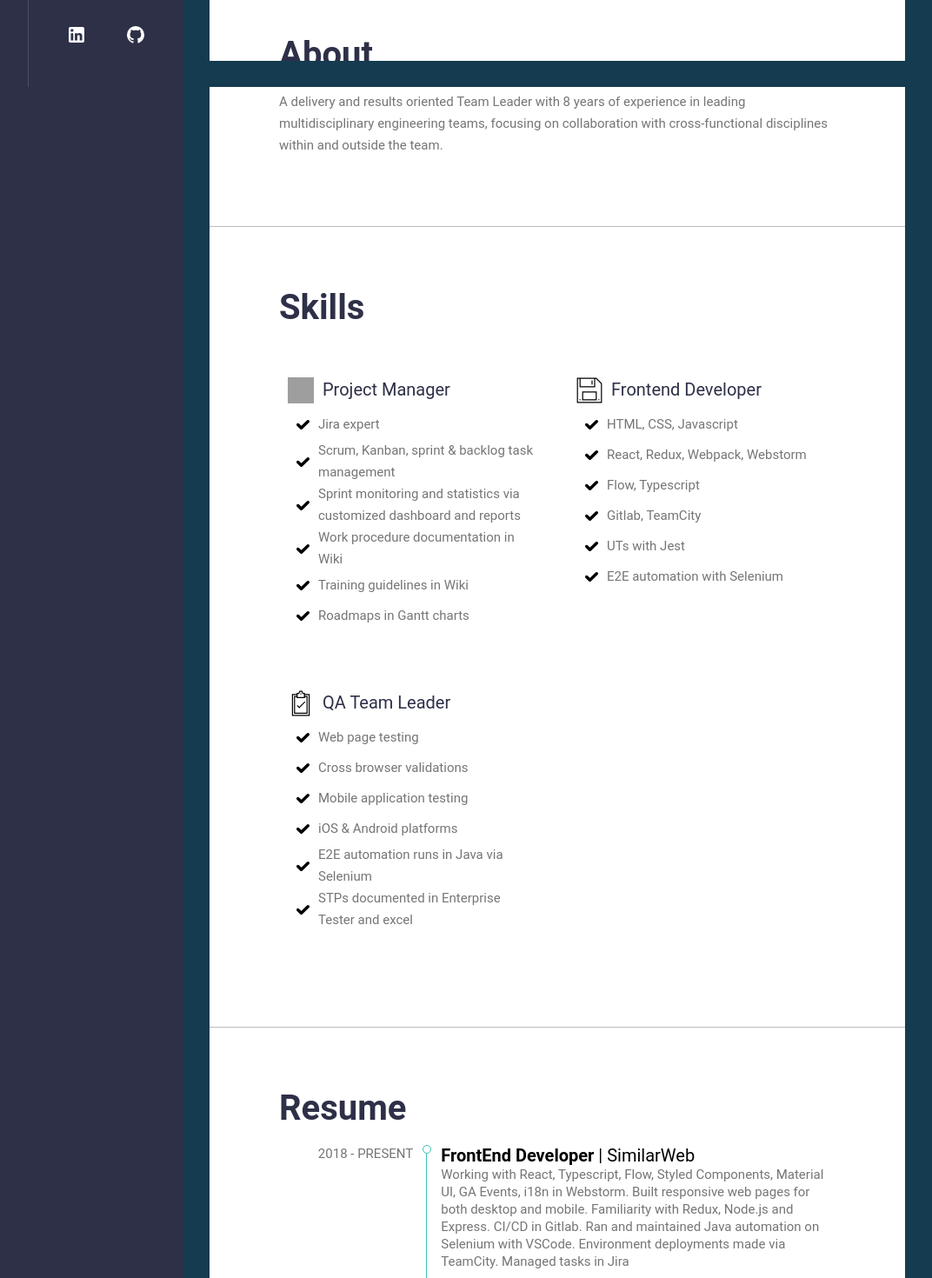
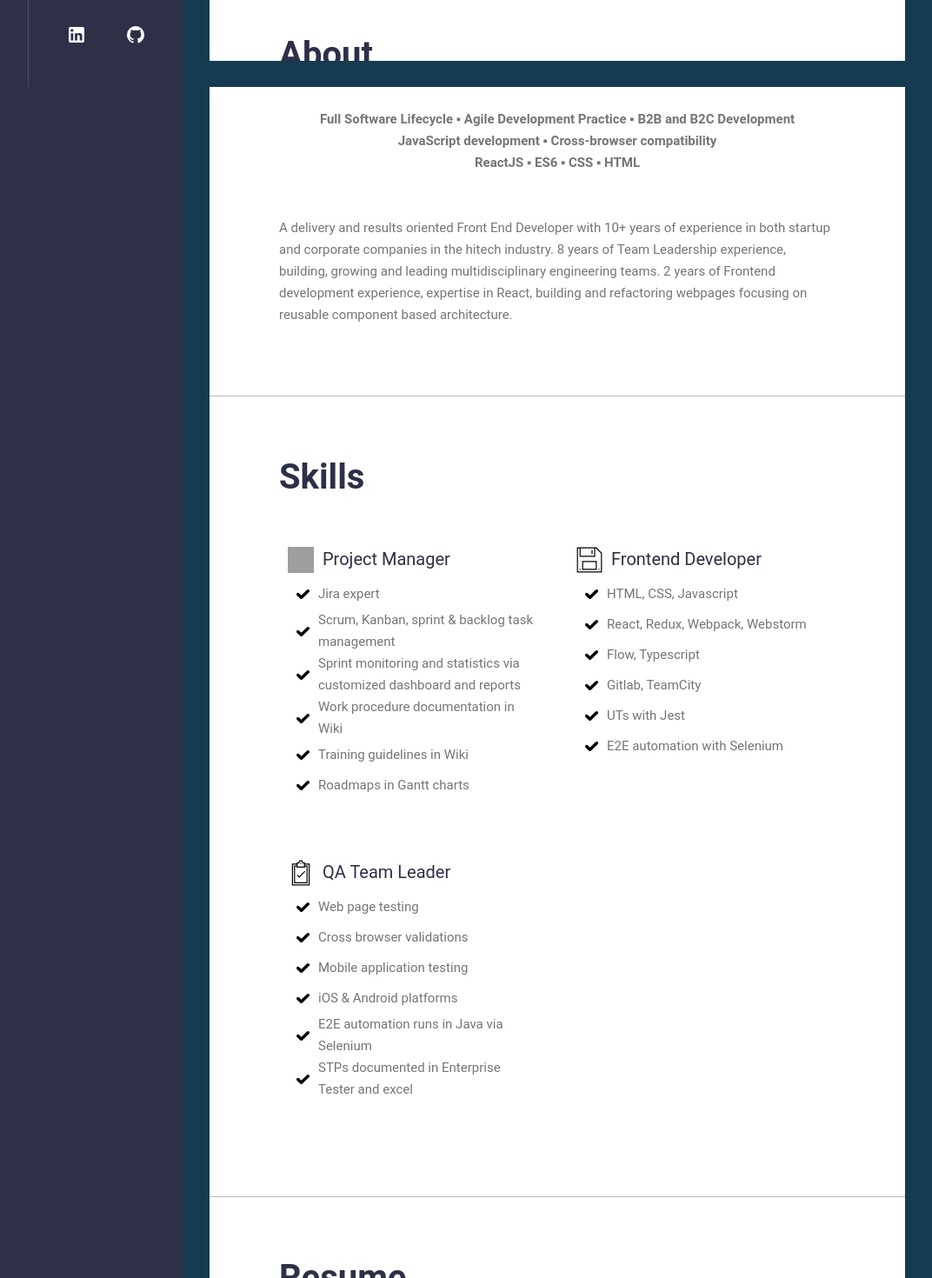
Before and after one commit to Angeleeloo/ProjectPorfolio, a React (Create React App) app in the folder client/: page / in a window 1280 px wide. Shown: the part 700-2170 px from the top of the page at 87% size, without its empty margins (173-1245 px from the left). Built offline with nearby package versions, Linux system fonts and the light colour scheme; grey boxes are pictures that could not be loaded.

Commit message:
updating cv

```diff
--- a/client/src/Sections/About/About.js
+++ b/client/src/Sections/About/About.js
@@ -1,13 +1,20 @@
 import React from 'react';
 import {Section} from '../../HOCs/Section/Section.js';
+import {Intro, Description} from './StyledAbout';
 
 export const About = () => {
   return (
     <Section id={'About'} title={'About'}>
-        <div>
-            A delivery and results oriented Team Leader with 8 years of experience in leading multidisciplinary
-            engineering teams, focusing on collaboration with cross-functional disciplines within and outside the team.
-        </div>
+        <Intro>
+            Full Software Lifecycle ▪ Agile Development Practice ▪ B2B and B2C Development
+            <br/>JavaScript development ▪ Cross-browser compatibility
+            <br/>ReactJS ▪ ES6 ▪ CSS ▪ HTML
+        </Intro>
+        <Description>
+            A delivery and results oriented Front End Developer with 10+ years of experience in both startup and corporate companies in the hitech industry.
+            8 years of Team Leadership experience, building, growing and leading multidisciplinary engineering teams.
+            2 years of Frontend development experience, expertise in React, building and refactoring webpages focusing on reusable component based architecture.
+        </Description>
     </Section>
   );
 };
--- a/client/src/Sections/About/StyledAbout.js
+++ b/client/src/Sections/About/StyledAbout.js
@@ -1 +1,11 @@
 import styled from 'styled-components';
+
+export const Intro = styled.div`
+    text-align: center;
+    margin: 50px 0px;
+    font-weight: bold;
+`;
+
+export const Description = styled.div`
+    display: flex;
+`;
--- a/client/src/Sections/Resume/Resume.js
+++ b/client/src/Sections/Resume/Resume.js
@@ -47,13 +47,11 @@ export const Resume = () => {
                 date: '2018 - PRESENT',
                 profession: 'FrontEnd Developer',
                 company: 'SimilarWeb',
-                jobDesc: `Working with React, Typescript, Flow, Styled Components, Material UI, GA Events, i18n in Webstorm.
-                    Built responsive web pages for both desktop and mobile.
-                    Familiarity with Redux, Node.js and Express.
-                    CI/CD in Gitlab.
-                    Ran and maintained Java automation on Selenium with VSCode.
-                    Environment deployments made via TeamCity.
-                    Managed tasks in Jira`
+                jobDesc: `Developing a large scale B2C product with millions of users worldwide.
+                    Rebuilt the product by building new pages and redesigning existing pages, developing reusable components in React and dynamic styling using Styled Components and Material UI.
+                    E2E responsibility (design, code, test, deploy) as part of a delivering scrum team (Product Manager, Designer, Web and Mobile Developers), managing tasks in Jira.
+                    Experienced in developing with ES6, Typescript, Flow, GA Events, i18n on Webstorm, including automation on Selenium and CI/CD on Gitlab with deployments via TeamCity.
+                    Familiarity with React Routes, Redux, Node.js and Express.`
             },
             {
                 date: '2015 - 2018',
```
